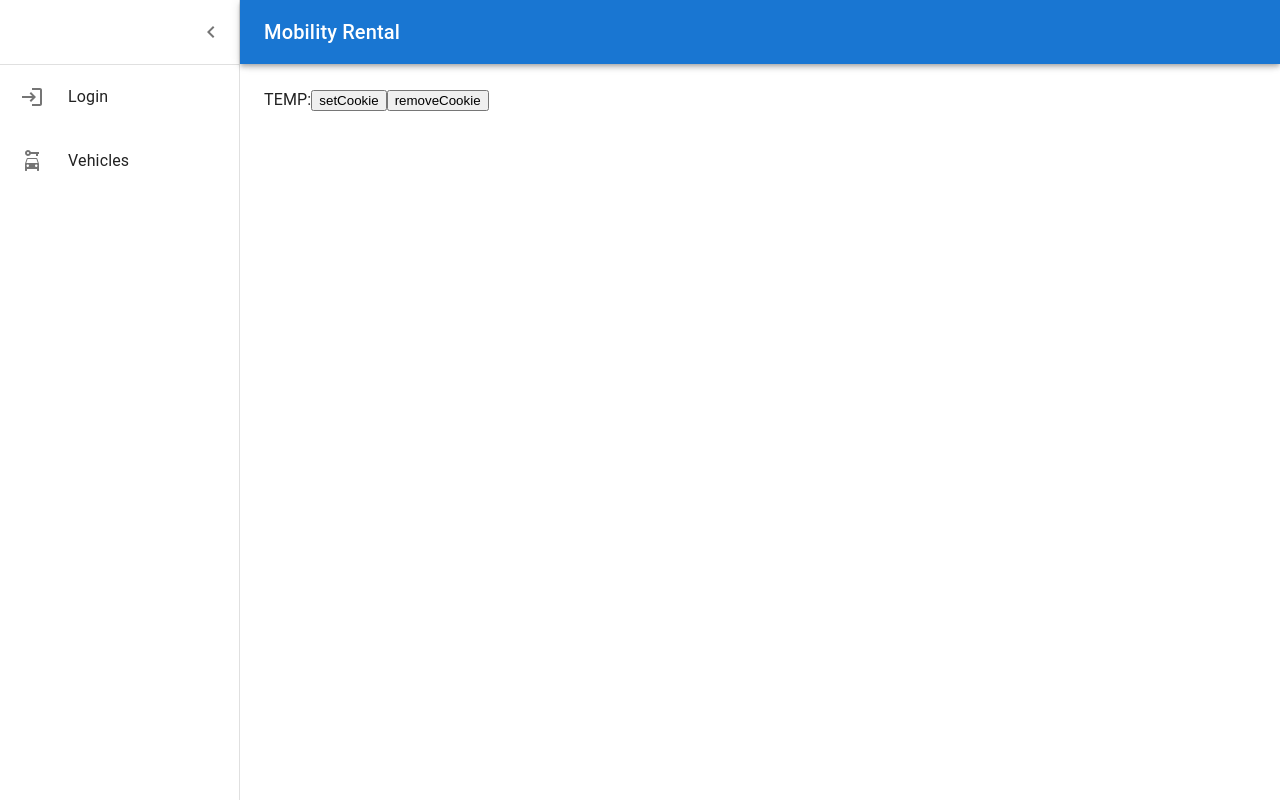
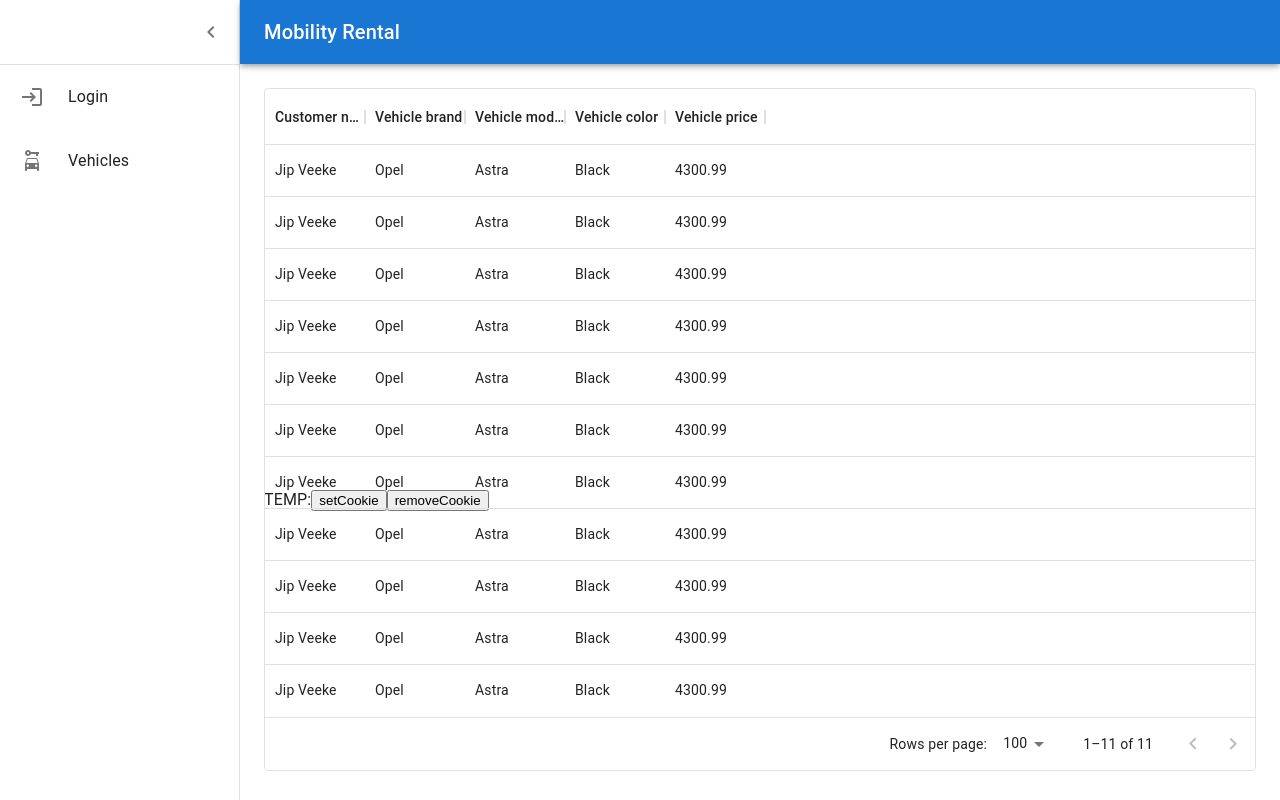
Before and after one commit to chineseouchie/fontys-s6-mr-frontend, a React (Create React App) app: page /offers in a window 1280 px wide. Built offline with nearby package versions, Linux system fonts and the light colour scheme.

Commit message:
frontend with mocks implementation

```diff
--- a/src/App.js
+++ b/src/App.js
@@ -6,8 +6,9 @@ import Login from "./components/Auth/Login";
 import Sidebar from "./components/Menu/Sidebar";
 import Vehicles from "./components/Vehicle/Vehicles";
 import VehicleDetail from "./components/Vehicle/VehicleDetail";
+import OfferList from "./components/Offer/OfferList";
+import OfferDetail from "./components/Offer/OfferDetail";
 import { UserContext } from "./providers/UserProvider";
-
 
 function App() {
 	const { user, login, logout } = useContext(UserContext)
@@ -30,6 +31,8 @@ function App() {
 						<Route path="/login" element={<Login />} />
 						<Route path="/vehicles" element={<Vehicles />} />
 						<Route path="/vehicles/detail/:id" element={<VehicleDetail />} />
+						<Route path="/offers" element={<OfferList />} />
+						<Route path="/offers/detail/:id" element={<OfferDetail />} />
 					</Routes>
 					<div>
 						TEMP:
--- a/src/components/Menu/Sidebar.js
+++ b/src/components/Menu/Sidebar.js
@@ -9,6 +9,7 @@ import Typography from "@mui/material/Typography";
 import Divider from "@mui/material/Divider";
 import IconButton from "@mui/material/IconButton";
 import MenuIcon from "@mui/icons-material/Menu";
+import AssignmentIcon from "@mui/icons-material/Assignment";
 import ChevronLeftIcon from "@mui/icons-material/ChevronLeft";
 import ChevronRightIcon from "@mui/icons-material/ChevronRight";
 import LoginIcon from "@mui/icons-material/Login";
@@ -134,6 +135,7 @@ export default function Sidebar({ children }) {
 						(
 							<>
 								<MenuItem route="/" text="Dashboard" icon={<DashboardIcon />} open={open} />
+								<MenuItem route="offers" text="Offers" icon={< AssignmentIcon />} open={open} />
 							</>
 						)
 						:
@@ -150,6 +152,7 @@ export default function Sidebar({ children }) {
 					<>
 						<MenuItem route="vehicles" text="Vehicles" icon={< CarRentalIcon />} open={open} />
 					</>
+
 				</List>
 			</Drawer>
 
--- /dev/null
+++ b/src/components/Offer/OfferDetail.js
@@ -0,0 +1,63 @@
+import { DataGrid } from "@mui/x-data-grid";
+import { useParams } from "react-router-dom";
+import { useFetch } from "../../hooks/useFetch";
+
+export default function OfferDetail() {
+	const params = useParams();
+	//const { data, error, loading } = useFetch(`http://localhost:8081/api/v1/vehicle/${params.id}`);
+
+	let selectedCompanyIds;
+
+	//Mock data
+	const dealers = [
+		{ uuid: "gshd-asd232-asdhgaj83-haha01", name: "Broken vehicles LLC" },
+		{ uuid: "gshd-asd232-asdhgaj83-haha02", name: "outdated parts garage" },
+		{ uuid: "gshd-asd232-asdhgaj83-haha03", name: "company 1" },
+		{ uuid: "gshd-asd232-asdhgaj83-haha04", name: "company 2" },
+		{ uuid: "gshd-asd232-asdhgaj83-haha05", name: "company 3" },
+		{ uuid: "gshd-asd232-asdhgaj83-haha06", name: "company 4" },
+		{ uuid: "gshd-asd232-asdhgaj83-haha07", name: "company 5" },
+		{ uuid: "gshd-asd232-asdhgaj83-haha08", name: "company 6" }
+	];
+
+	const columns = [
+		{ field: "name", headerName: "company name" }
+	];
+
+	const submitSelection = function () {
+		const requestOptions = {
+			method: "POST",
+			headers: { "Content-Type": "application/json" },
+			body: JSON.stringify(
+				{
+					//title: "React POST Request Example"
+				})
+		};
+
+		fetch("https://reqres.in/api/posts", requestOptions)
+			.then(response => response.json())
+			.then(data => this.setState({ postId: data.id }));
+	}
+
+	return (
+		<div className="offer">
+			<div className={"Offer-details"} style={{ height: 400, width: "100%" }}>
+				<DataGrid
+					rows={dealers}
+					columns={columns}
+					autoHeight
+					getRowId={(dealers) => dealers.uuid}
+					checkboxSelection
+					onSelectionModelChange={(ids) => {
+						selectedCompanyIds = new Set(ids);
+						console.log(selectedCompanyIds)
+					}}
+				/>
+			</div>
+
+			<button onClick={submitSelection}>
+
+			</button>
+		</div>
+	);
+}
--- /dev/null
+++ b/src/components/Offer/OfferList.js
@@ -0,0 +1,53 @@
+import * as React from "react";
+import { DataGrid, DataGridProps, GridColDef, GridValueGetterParams } from "@mui/x-data-grid";
+import { ClassNames } from "@emotion/react";
+import { useNavigate } from "react-router-dom";
+
+const columns = [
+	{
+		field: "customer-name", headerName: "Customer name",
+		valueGetter: (params) => `${params.row.firstName || ""} ${params.row.lastName || ""}`
+	},
+	{ field: "vehicleBrand", headerName: "Vehicle brand" },
+	{ field: "vehicleModel", headerName: "Vehicle model" },
+	{ field: "vehicleColor", headerName: "Vehicle color" },
+	{ field: "vehiclePrice", headerName: "Vehicle price" },
+];
+
+//Mock data
+const rows = [
+	{ uuid: "gshd-asd232-asdhgaj83-sadtu1", firstName: "Jip", lastName: "Veeke", vehicleBrand: "Opel", vehicleModel: "Astra", vehicleColor: "Black", vehiclePrice: 4300.99 },
+	{ uuid: "gshd-asd232-asdhgaj83-sadtu2", firstName: "Jip", lastName: "Veeke", vehicleBrand: "Opel", vehicleModel: "Astra", vehicleColor: "Black", vehiclePrice: 4300.99 },
+	{ uuid: "gshd-asd232-asdhgaj83-sadtu3", firstName: "Jip", lastName: "Veeke", vehicleBrand: "Opel", vehicleModel: "Astra", vehicleColor: "Black", vehiclePrice: 4300.99 },
+	{ uuid: "gshd-asd232-asdhgaj83-sadtu4", firstName: "Jip", lastName: "Veeke", vehicleBrand: "Opel", vehicleModel: "Astra", vehicleColor: "Black", vehiclePrice: 4300.99 },
+	{ uuid: "gshd-asd232-asdhgaj83-sadtu5", firstName: "Jip", lastName: "Veeke", vehicleBrand: "Opel", vehicleModel: "Astra", vehicleColor: "Black", vehiclePrice: 4300.99 },
+	{ uuid: "gshd-asd232-asdhgaj83-sadtu6", firstName: "Jip", lastName: "Veeke", vehicleBrand: "Opel", vehicleModel: "Astra", vehicleColor: "Black", vehiclePrice: 4300.99 },
+	{ uuid: "gshd-asd232-asdhgaj83-sadtu7", firstName: "Jip", lastName: "Veeke", vehicleBrand: "Opel", vehicleModel: "Astra", vehicleColor: "Black", vehiclePrice: 4300.99 },
+	{ uuid: "gshd-asd232-asdhgaj83-sadtu8", firstName: "Jip", lastName: "Veeke", vehicleBrand: "Opel", vehicleModel: "Astra", vehicleColor: "Black", vehiclePrice: 4300.99 },
+	{ uuid: "gshd-asd232-asdhgaj83-sadtu9", firstName: "Jip", lastName: "Veeke", vehicleBrand: "Opel", vehicleModel: "Astra", vehicleColor: "Black", vehiclePrice: 4300.99 },
+	{ uuid: "gshd-asd232-asdhgaj83-sadtu10", firstName: "Jip", lastName: "Veeke", vehicleBrand: "Opel", vehicleModel: "Astra", vehicleColor: "Black", vehiclePrice: 4300.99 },
+	{ uuid: "gshd-asd232-asdhgaj83-sadtu11", firstName: "Jip", lastName: "Veeke", vehicleBrand: "Opel", vehicleModel: "Astra", vehicleColor: "Black", vehiclePrice: 4300.99 }
+];
+
+export default function OfferList() {
+	const navigate = useNavigate();
+
+	const onRowClicked = ({ id }) => {
+		navigate(`/offers/detail/${id}`);
+	};
+
+	return (
+		<div className={"Offers"} style={{ height: 400, width: "100%" }}>
+			<DataGrid
+				rows={rows}
+				columns={columns}
+				autoHeight
+				enableCellSelect={true}
+				onRowClick={onRowClicked}
+				getRowId={(row) => row.uuid}
+			/>
+		</div>
+	);
+
+
+}
```
Also changed, not shown: 1 other file (tests, documents, lock files or other folders).
